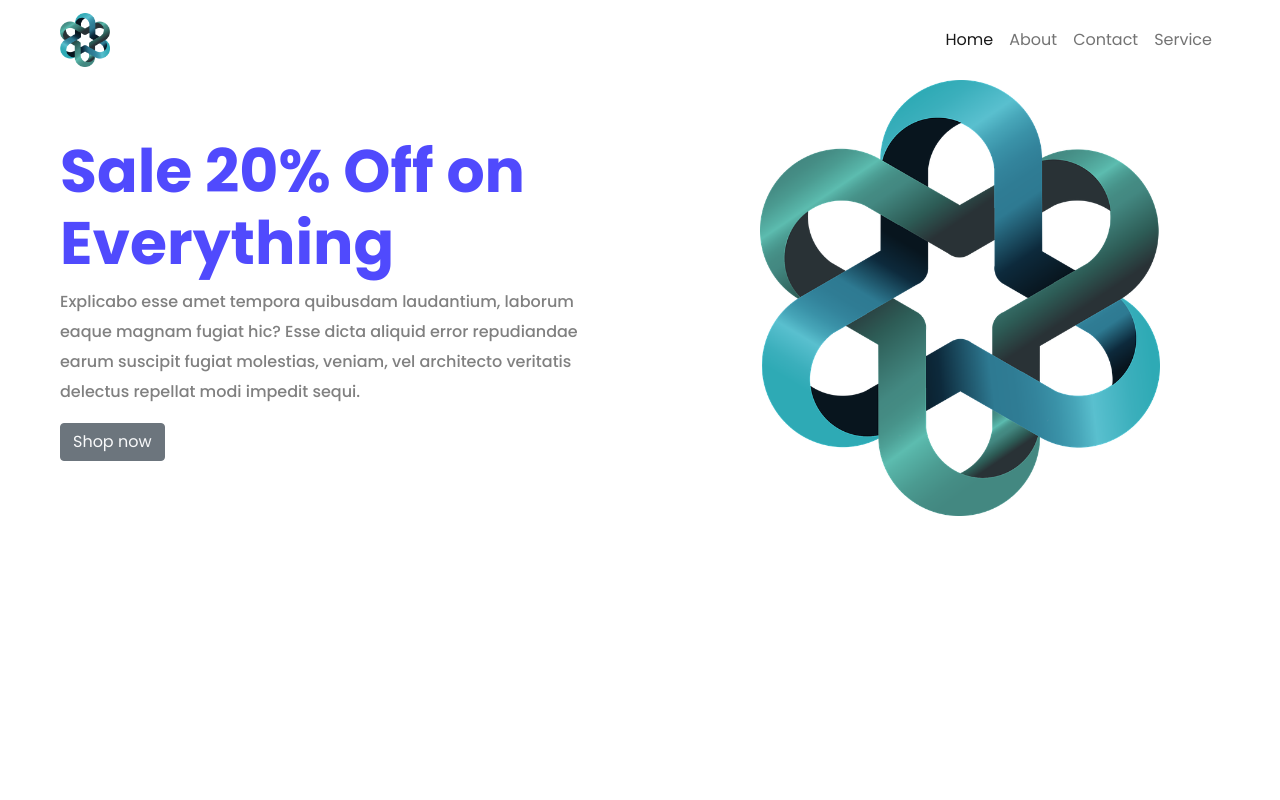
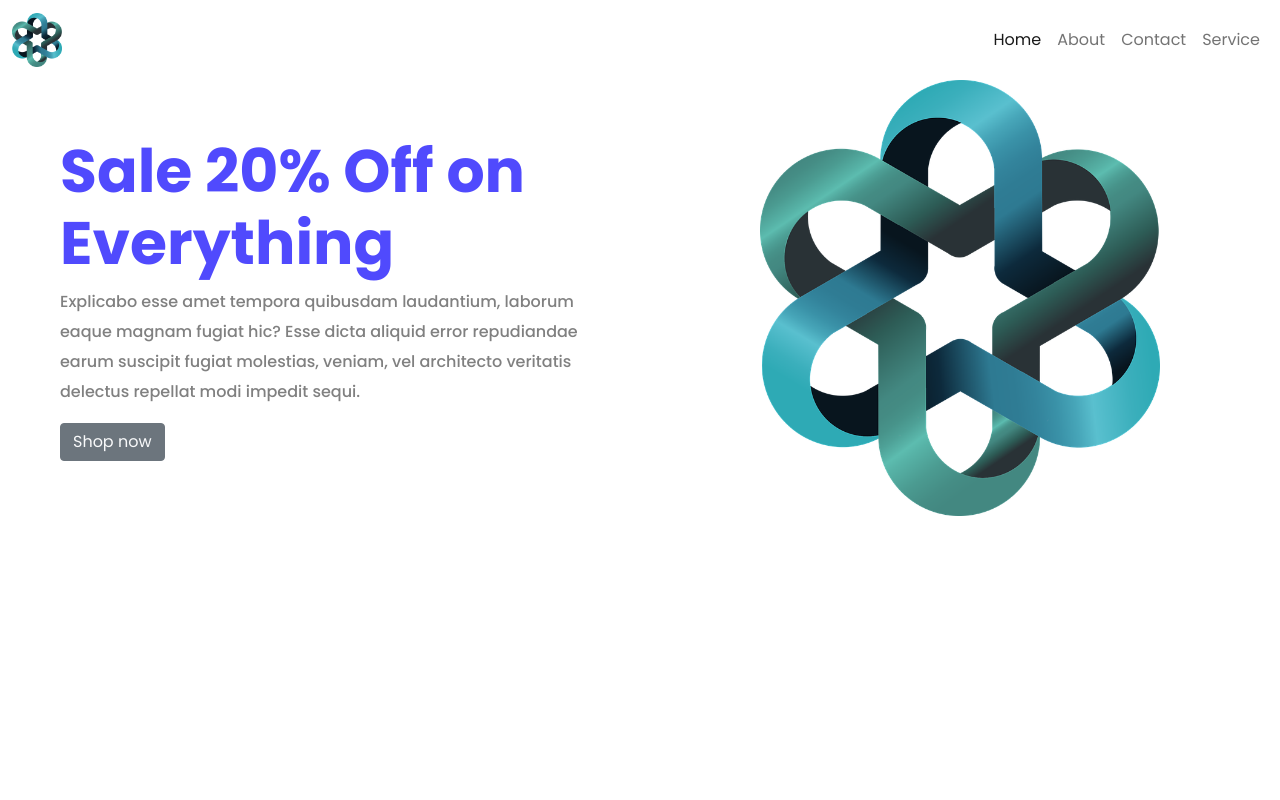
Before and after one commit to surendra-kumar06/bootstrap_website, a plain HTML site: page index.html in a window 1280 px wide. Shown: the top 800 px of the page. Drawn offline with nearby package versions, Linux system fonts and the light colour scheme.

Commit message:
Update index.html

```diff
--- a/index.html
+++ b/index.html
@@ -14,7 +14,7 @@
 <body>
 
     <!-- Navbar -->
-    <nav class="navbar navbar-expand-lg navbar-light ps-5 pe-5">
+    <nav class="navbar navbar-expand-lg navbar-light">
         <div class="container-fluid">
           <a class="navbar-brand" href="#">
             <img class="img-fluid" src="./images/logo.png" alt="">
```
